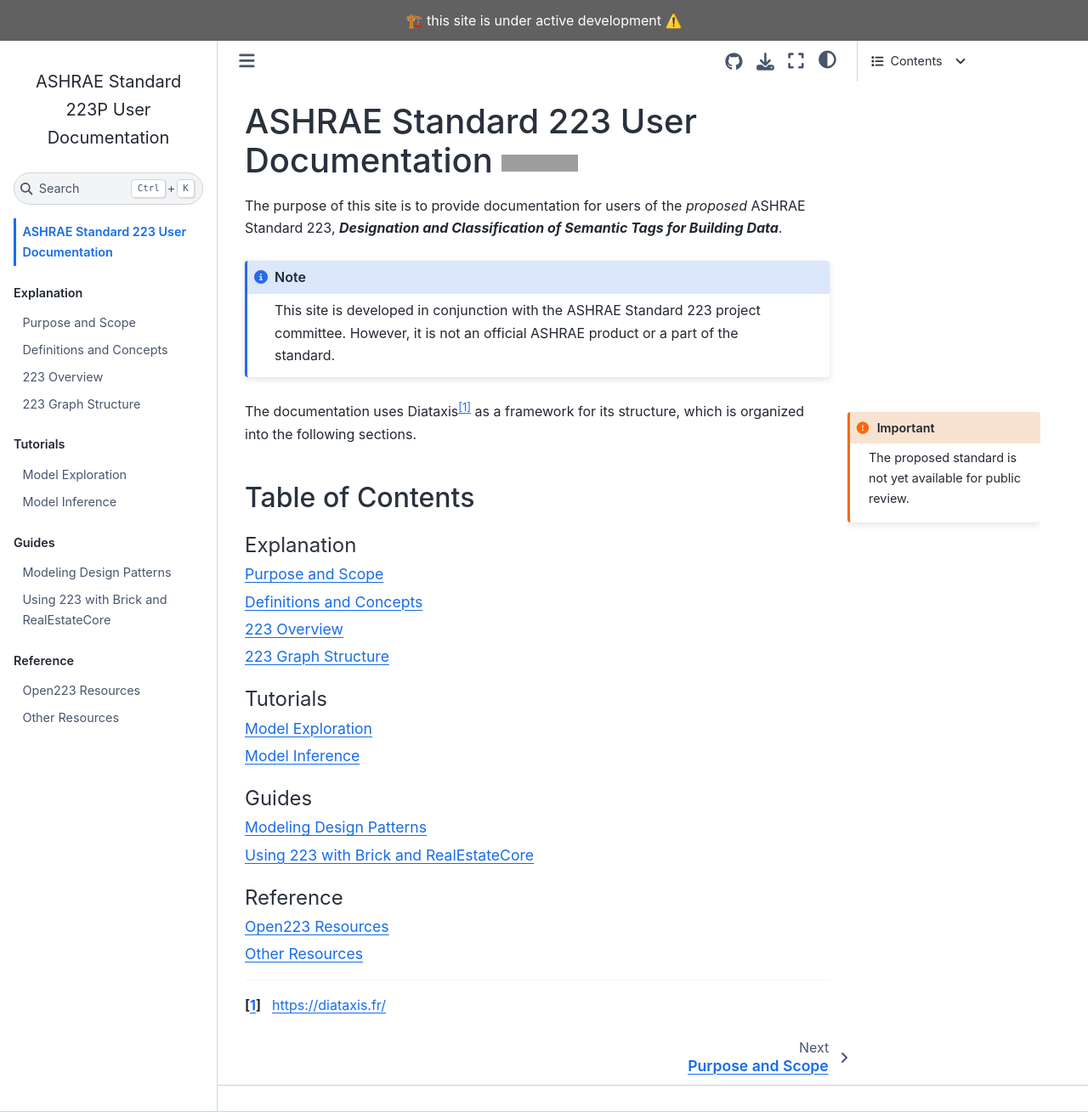
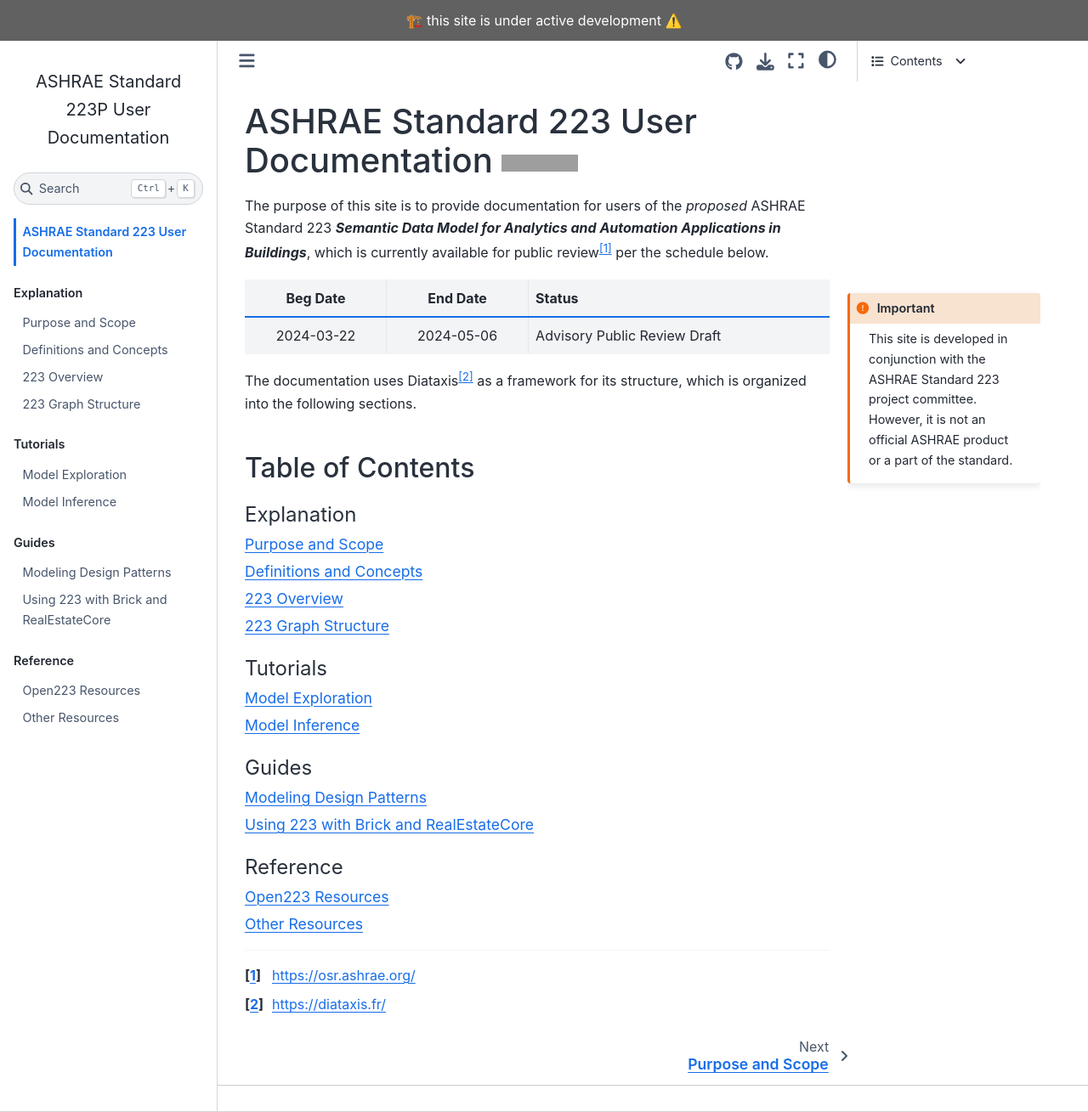
Before and after one commit to open223/docs.open223.info, a Jupyter Book: the page built from intro.md, in a window 1280 px wide and 1309 px high. Shown: the whole window at 85% size. Built offline with Jupyter Book 1.0.4 settings and Sphinx 7.4.7 and the Sphinx Book theme 1.1.4, drawn with Linux system fonts in a browser that asks for light colours; grey boxes are pictures that could not be loaded.

Commit message:
Update intro.md

`````diff
--- a/intro.md
+++ b/intro.md
@@ -1,22 +1,23 @@
 (landing-page)=
 # ASHRAE Standard 223 User Documentation ![Visitors](https://api.visitorbadge.io/api/visitors?path=https%3A%2F%2Fdocs.open223.info%2F&countColor=%23263759)
 
-The purpose of this site is to provide documentation for users of the *proposed* ASHRAE Standard 223, ***Designation and Classification of Semantic Tags for Building Data***.
+The purpose of this site is to provide documentation for users of the *proposed* ASHRAE Standard 223 ***Semantic Data Model for Analytics and Automation Applications in Buildings***, which is currently available for public review[^1] per the schedule below.
 
-```{note}
-This site is developed in conjunction with the ASHRAE Standard 223 project committee. However, it is not an official ASHRAE product or a part of the standard.
-```
-
+[^1]: https://osr.ashrae.org/
 
 ````{margin}
 ```{important}
-The proposed standard is not yet available for public review.
+This site is developed in conjunction with the ASHRAE Standard 223 project committee. However, it is not an official ASHRAE product or a part of the standard.
 ```
 ````
 
-The documentation uses Diataxis[^1] as a framework for its structure, which is organized into the following sections.
+Beg Date | End Date | Status
+:-: | :-: | :-
+2024-03-22 | 2024-05-06 | Advisory Public Review Draft
 
-[^1]: https://diataxis.fr/
+The documentation uses Diataxis[^2] as a framework for its structure, which is organized into the following sections.
+
+[^2]: https://diataxis.fr/
 
 ## Table of Contents
 ```{tableofcontents}
`````
